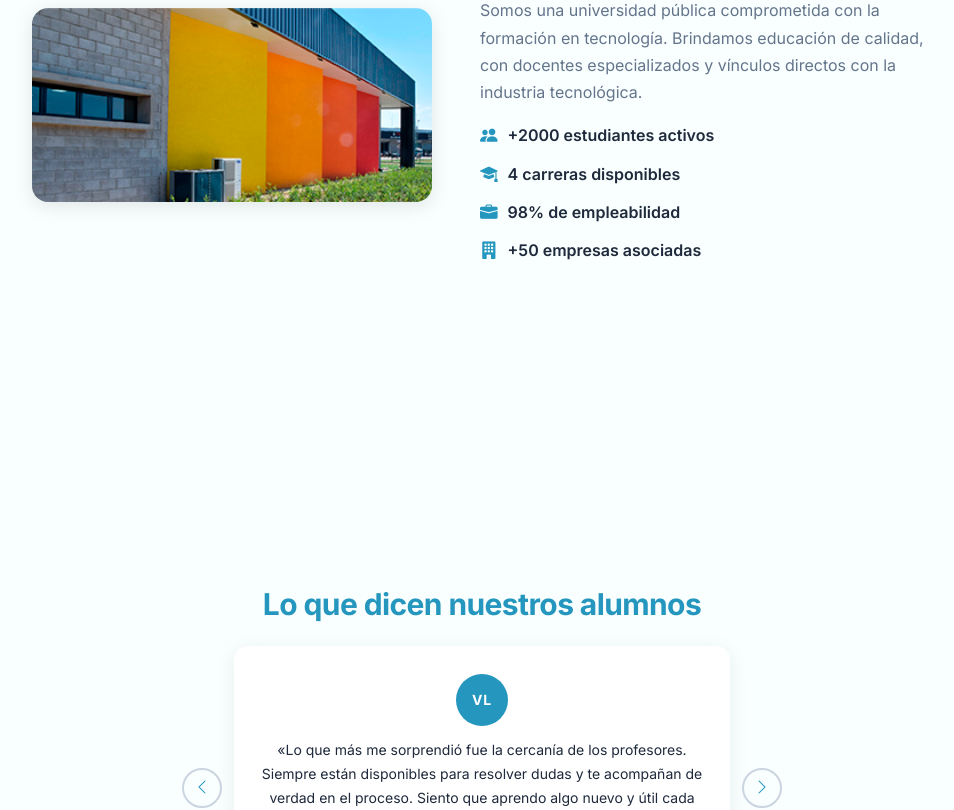
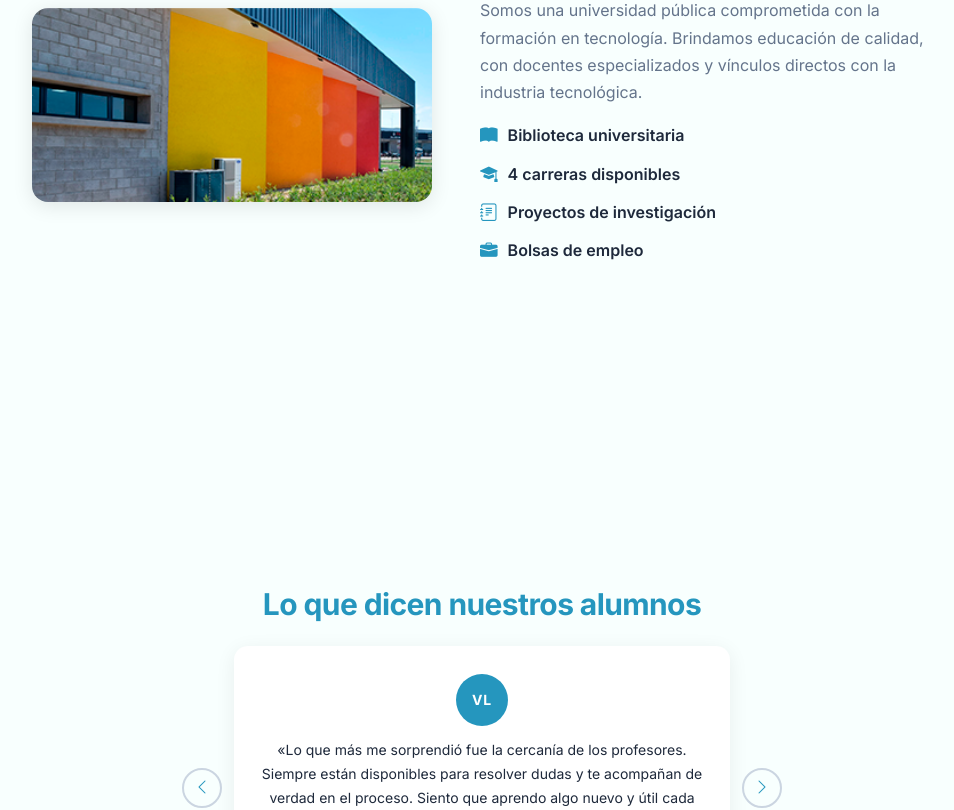
Before and after one commit to UNO-TSO-ChatBot/tso01, a React (Vite) app: page / in a window 1280 px wide. Shown: the part 1640-2450 px from the top of the page, without its empty margins (158-1112 px from the left). Built offline with nearby package versions, Linux system fonts and the light colour scheme.

Commit message:
feat(contacto, experiencias, facultad): actualizar información de contacto y testimonios

```diff
--- a/src/components/Contacto.jsx
+++ b/src/components/Contacto.jsx
@@ -14,16 +14,16 @@ export default function Contacto() {
         <h2>¿Tenés dudas? Contactanos</h2>
         <ul>
           <li>
-            <i className="bi bi-geo-alt-fill"></i> Av. San Martín 1234, Merlo, Buenos Aires
+            <i className="bi bi-geo-alt-fill"></i> Sede Córdoba - Córdoba 1055, Merlo, Buenos Aires.
           </li>
           <li>
-            <i className="bi bi-telephone-fill"></i> (011) 4567-8900
+            <i className="bi bi-telephone-fill"></i> (0220) 4834150
           </li>
           <li>
-            <i className="bi bi-envelope-fill"></i> informatica@uno.edu.ar
+            <i className="bi bi-envelope-fill"></i> alumnosct@uno.edu.ar /  escueladecienciastecnologicas@uno.edu.ar
           </li>
           <li>
-            <i className="bi bi-clock-fill"></i> Lunes a Viernes de 9:00 a 20:00 hs
+            <i className="bi bi-clock-fill"></i> Lunes a viernes de 10:00 a 17:00 hs.
           </li>
         </ul>
       </div>
--- a/src/components/Experiencias.jsx
+++ b/src/components/Experiencias.jsx
@@ -22,7 +22,7 @@ const testimonios = [
   },
   {
     nombre: "Mateo G.",
-    carrera: "Tecnicatura en Desarrollo Web · Egresado 2025",
+    carrera: "Tecnicatura en Desarrollo Web · 3° año",
     texto:
       "«Gracias a la Tecnicatura conseguí mi primer trabajo como frontend developer antes de recibirme. Los proyectos del último año son muy prácticos y te preparan directamente para la industria.»",
     avatar: "MG",
@@ -36,7 +36,7 @@ const testimonios = [
   },
   {
     nombre: "Lucía F.",
-    carrera: "Tecnicatura en Redes Informáticas · Egresada 2024",
+    carrera: "Tecnicatura en Redes Informáticas · 3° año",
     texto:
       "«Cursar Redes me abrió puertas que no imaginaba. Hoy trabajo administrando la infraestructura de una empresa importante y todo lo que aplico lo aprendí en la UNO. No cambiaría la experiencia por nada.»",
     avatar: "LF",
--- a/src/components/Facultad.jsx
+++ b/src/components/Facultad.jsx
@@ -24,10 +24,10 @@ export default function Facultad() {
             directos con la industria tecnológica.
           </p>
           <ul className="facultad-lista">
-            <li><i className="bi bi-people-fill"></i> +2000 estudiantes activos</li>
+            <li><i className="bi bi-book-fill"></i> Biblioteca universitaria</li>
             <li><i className="bi bi-mortarboard-fill"></i> 4 carreras disponibles</li>
-            <li><i className="bi bi-briefcase-fill"></i> 98% de empleabilidad</li>
-            <li><i className="bi bi-building-fill"></i> +50 empresas asociadas</li>
+            <li><i className="bi bi-journal-text"></i> Proyectos de investigación</li>
+            <li><i className="bi bi-briefcase-fill"></i> Bolsas de empleo</li>
           </ul>
         </div>
       </div>
```
